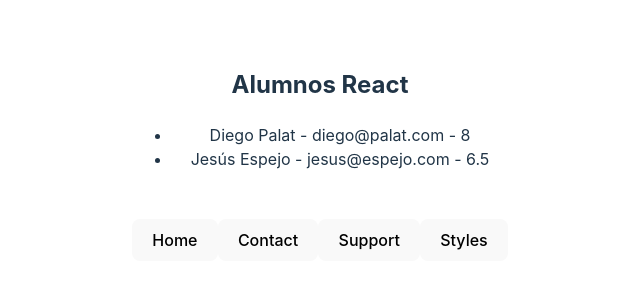
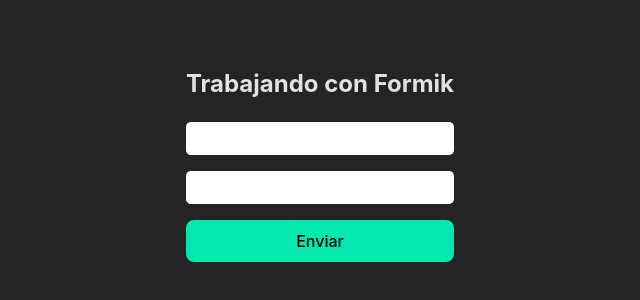
Before and after one commit to gorkavillara/react-g3-junio-2023, a React (Vite) app: page / in a window 1280 px wide. Shown: the part 246-546 px from the top of the page, without its empty margins (320-960 px from the left). Built offline with nearby package versions, Linux system fonts and the light colour scheme.

Commit message:
✅ Tema 7 - Formularios y validaciones

```diff
--- a/package.json
+++ b/package.json
@@ -10,8 +10,10 @@
     "preview": "vite preview"
   },
   "dependencies": {
+    "formik": "^2.4.2",
     "react": "^18.2.0",
-    "react-dom": "^18.2.0"
+    "react-dom": "^18.2.0",
+    "yup": "^1.2.0"
   },
   "devDependencies": {
     "@types/react": "^18.0.37",
--- a/src/App.tsx
+++ b/src/App.tsx
@@ -1,27 +1,11 @@
-import { useState } from "react"
-import { Route } from "./models"
 import "./App.scss"
-import { Home, Contact, Support, EstilosCondicionales, Alumnos } from "./views"
-
-const views = {
-    // home: <Home />,
-    home: <Alumnos />,
-    contact: <Contact />,
-    support: <Support />,
-    styles: <EstilosCondicionales />
-}
+import { FormularioClasico, FormularioFormik } from "./views"
 
 function App() {
-    const [route, setRoute] = useState<Route>("home")
     return (
         <div>
-            {views[route]}
-            <div>
-                <button onClick={() => setRoute("home")}>Home</button>
-                <button onClick={() => setRoute("contact")}>Contact</button>
-                <button onClick={() => setRoute("support")}>Support</button>
-                <button onClick={() => setRoute("styles")}>Styles</button>
-            </div>
+            {/* <FormularioClasico /> */}
+            <FormularioFormik />
         </div>
     )
 }
--- a/src/index.css
+++ b/src/index.css
@@ -54,16 +54,3 @@
 button:focus-visible {
   outline: 4px auto -webkit-focus-ring-color;
 }
-
-@media (prefers-color-scheme: light) {
-  :root {
-    color: #213547;
-    background-color: #ffffff;
-  }
-  a:hover {
-    color: #747bff;
-  }
-  button {
-    background-color: #f9f9f9;
-  }
-}
--- /dev/null
+++ b/src/views/Formularios/FormularioClasico.module.scss
@@ -0,0 +1,28 @@
+.FormularioClasico {
+    form {
+        display: flex;
+        flex-direction: column;
+        gap: 1rem;
+        input {
+            padding: 0.5rem 1rem;
+            outline: none;
+            transition: all 0.4s;
+            border: solid 1px #ffffff66;
+            border-radius: 0.3rem;
+            &:focus {
+                border: solid 1px #02E8AF66;
+            }
+            &::selection {
+                background-color: #02E8AF;
+            }
+        }
+        button {
+            background-color: #02E8AF;
+        }
+        .errorMessage {
+            color: #02E8AF;
+            font-size: 0.9rem;
+            font-style: italic;
+        }
+    }
+}
--- /dev/null
+++ b/src/views/Formularios/FormularioClasico.tsx
@@ -0,0 +1,50 @@
+import { useState } from "react"
+import styles from "./FormularioClasico.module.scss"
+
+const FormularioClasico = () => {
+    const [formData, setFormData] = useState({
+        username: "gorka",
+        password: "",
+    })
+
+    const handleSubmit = (event: React.FormEvent) => {
+        event.preventDefault()
+        console.log(event)
+        // Aquí enviaríamos el formulario a una API
+        if (formData.username.length > 3) {
+            //
+        }
+    }
+    return (
+        <div className={styles.FormularioClasico}>
+            <h2>Trabajando con Formularios clásicos</h2>
+            <form onSubmit={handleSubmit}>
+                <input
+                    type="text"
+                    placeholder="Tu nombre de usuario"
+                    value={formData.username}
+                    onChange={(event) =>
+                        setFormData({
+                            ...formData,
+                            username: event.target.value,
+                        })
+                    }
+                />
+                <input
+                    type="password"
+                    placeholder="Tu contraseña"
+                    value={formData.password}
+                    onChange={(event) =>
+                        setFormData({
+                            ...formData,
+                            password: event.target.value,
+                        })
+                    }
+                />
+                <button type="submit">Enviar</button>
+            </form>
+        </div>
+    )
+}
+
+export default FormularioClasico
--- /dev/null
+++ b/src/views/Formularios/FormularioFormik.tsx
@@ -0,0 +1,65 @@
+import { Formik, Form, Field, ErrorMessage } from "formik"
+import * as yup from "yup"
+import styles from "./FormularioClasico.module.scss"
+
+const validationSchema = yup.object({
+    username: yup
+        .string()
+        .required("El campo username es obligatorio")
+        .min(4, "El campo username debe tener al menos 4 caracteres")
+        .max(15, "El campo username debe tener como máximo 15 caracteres"),
+    password: yup.string().required(),
+    edad: yup.number().moreThan(17),
+    birthdate: yup.date().max(new Date())
+})
+
+const FormularioFormik = () => {
+    return (
+        <div className={styles.FormularioClasico}>
+            <h2>Trabajando con Formik</h2>
+            <Formik
+                initialValues={{ username: "", password: "" }}
+                onSubmit={(values, options) => {
+                    console.log("Enviando correctamente")
+                    console.log(values)
+                    console.log(options)
+                }}
+                validationSchema={validationSchema}
+                validate={(values) => {
+                    const errors: { username?: string; password?: string } = {}
+
+                    // if (values.username.length < 4) {
+                    //     // Marcar un error
+                    //     errors.username =
+                    //         "El nombre de usuario debe tener al menos 4 caracteres"
+                    // }
+
+                    // if (values.password.length === 0) {
+                    //     errors.password = "El campo password es obligatorio"
+                    // }
+
+                    return errors
+                }}
+            >
+                <Form>
+                    <Field name="username" type="text" />
+                    <ErrorMessage
+                        name="username"
+                        render={(msg: string) => (
+                            <span className={styles.errorMessage}>{msg}</span>
+                        )}
+                    />
+                    <Field name="password" type="password" />
+                    <ErrorMessage name="password">
+                        {(msg: string) => (
+                            <span className={styles.errorMessage}>{msg}</span>
+                        )}
+                    </ErrorMessage>
+                    <button type="submit">Enviar</button>
+                </Form>
+            </Formik>
+        </div>
+    )
+}
+
+export default FormularioFormik
--- a/src/views/index.ts
+++ b/src/views/index.ts
@@ -3,5 +3,15 @@
 import Contact from "./Contact"
 import Support from "./Support"
 import Alumnos from "./Alumnos/Alumnos"
+import FormularioClasico from "./Formularios/FormularioClasico"
+import FormularioFormik from "./Formularios/FormularioFormik"
 
-export { Home, Contact, Support, EstilosCondicionales, Alumnos }
+export {
+    Home,
+    Contact,
+    Support,
+    EstilosCondicionales,
+    Alumnos,
+    FormularioClasico,
+    FormularioFormik,
+}
```
Also changed, not shown: 1 other file (tests, documents, lock files or other folders).
